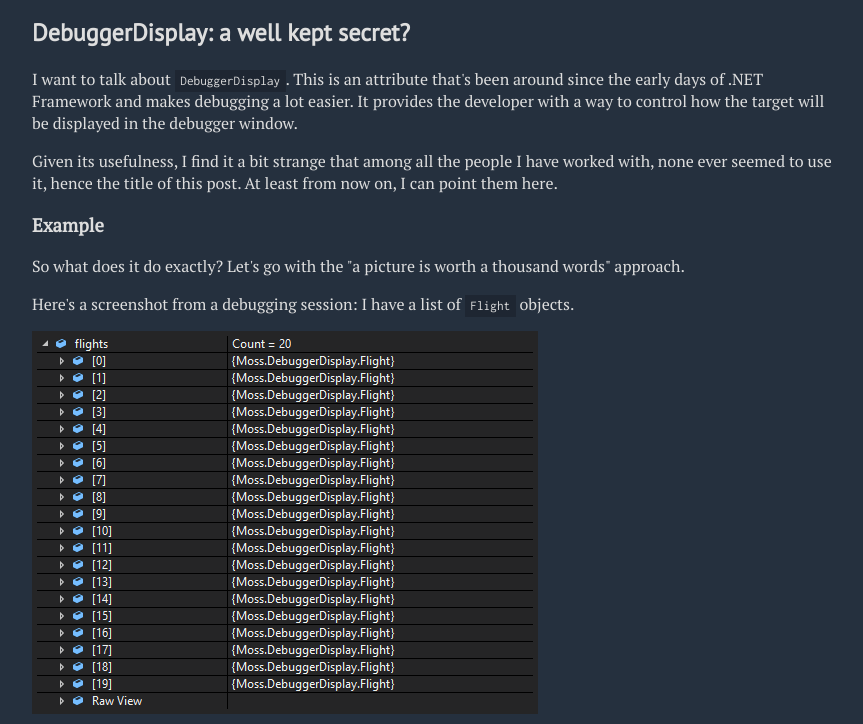
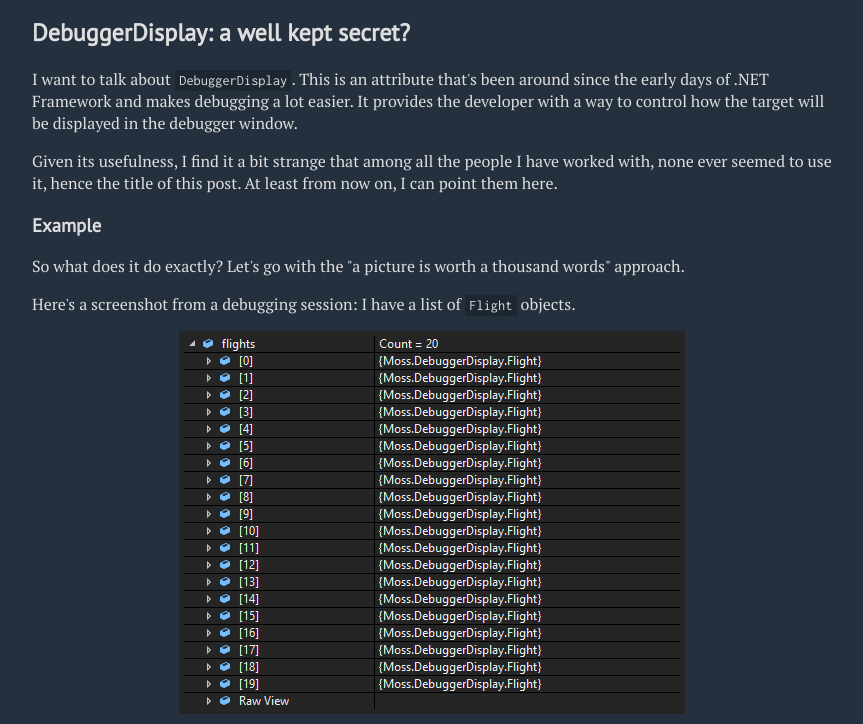
Before and after one commit to mustafaoral/personal-website, an Eleventy site: page src/posts/2019-11-17-debuggerdisplay.md in a window 1280 px wide. Shown: the part 76-800 px from the top of the page, without its empty margins (208-1071 px from the left). Built offline with nearby package versions, Linux system fonts and the light colour scheme; Eleventy itself is replaced by a stand-in of ours; files that its build step writes are made by us from their sources; no server answers.

Commit message:
Made styling changes for Markdown post templates

```diff
--- a/src/_includes/css.njk
+++ b/src/_includes/css.njk
@@ -23,6 +23,8 @@
     <link rel="stylesheet" href="/assets/css/page/page__header.css"/>
     <link rel="stylesheet" href="/assets/css/page/page__footer.css"/>
 
+    <link rel="stylesheet" href="/assets/css/post/post.css"/>
+
     <link rel="stylesheet" href="/assets/css/postList/postList.css"/>
     <link rel="stylesheet" href="/assets/css/postList/postList__date.css"/>
     <link rel="stylesheet" href="/assets/css/postList/postList__item.css"/>
--- a/src/_includes/default.njk
+++ b/src/_includes/default.njk
@@ -2,15 +2,13 @@
 
 {% block main %}
 <article class="article">
-  {% block title %}
   <h2 class="article__title">
     {% if articleTitle %}
     {{ articleTitle | safe }}
     {% else %}
     {{ title | safe }}
     {% endif %}
-    </h2>
-  {% endblock %}
+  </h2>
 
   {{ content | safe }}
 </article>
--- /dev/null
+++ b/src/_includes/post.njk
@@ -0,0 +1,9 @@
+{% extends "layout.njk" %}
+
+{% block main %}
+<div class="post">
+  <h2>{{ title | safe }}</h2>
+  {{ content | safe }}
+</div>
+
+{% endblock %}
--- a/src/assets/css/base.css
+++ b/src/assets/css/base.css
@@ -6,10 +6,3 @@ a {
 a:visited {
     color: #DEB900;
 }
-
-code:not([class]) {
-    font-family: Inconsolata, monospace;
-    font-size: 10pt;
-    padding: 0.3em 0.4em;
-    background-color: rgba(0, 0, 0, 0.2);
-}
--- /dev/null
+++ b/src/assets/css/post/post.css
@@ -0,0 +1,21 @@
+.post h1,
+h2,
+h3,
+h4,
+h5,
+h6 {
+    font-family: "PT Sans";
+}
+
+.post img {
+    display: block;
+    max-width: 100%;
+    margin: 0 auto;
+}
+
+.post code:not([class]) {
+    font-family: Inconsolata, monospace;
+    font-size: .9em;
+    padding: 0.2em 0.3em;
+    background-color: rgba(0, 0, 0, 0.2);
+}
--- a/src/assets/css/prism/prism-xonokai.css
+++ b/src/assets/css/prism/prism-xonokai.css
@@ -17,7 +17,7 @@ pre[class*="language-"] {
 	white-space: pre-wrap;
 	word-wrap: normal;
 	font-family: Inconsolata, monospace;
-	font-size: 10pt;
+	font-size: .9em;
 	color: #76d9e6;
 	text-shadow: none;
 }
--- a/src/posts/posts.json
+++ b/src/posts/posts.json
@@ -1,4 +1,4 @@
 {
-    "layout": "default.njk",
+    "layout": "post.njk",
     "permalink": "posts/{{ page.date | date: '%Y/%m/%d' }}/{{ page.fileSlug }}/index.html"
 }
```
Also changed, not shown: src/posts/2019-11-17-debuggerdisplay.md (+3 -3 lines).
